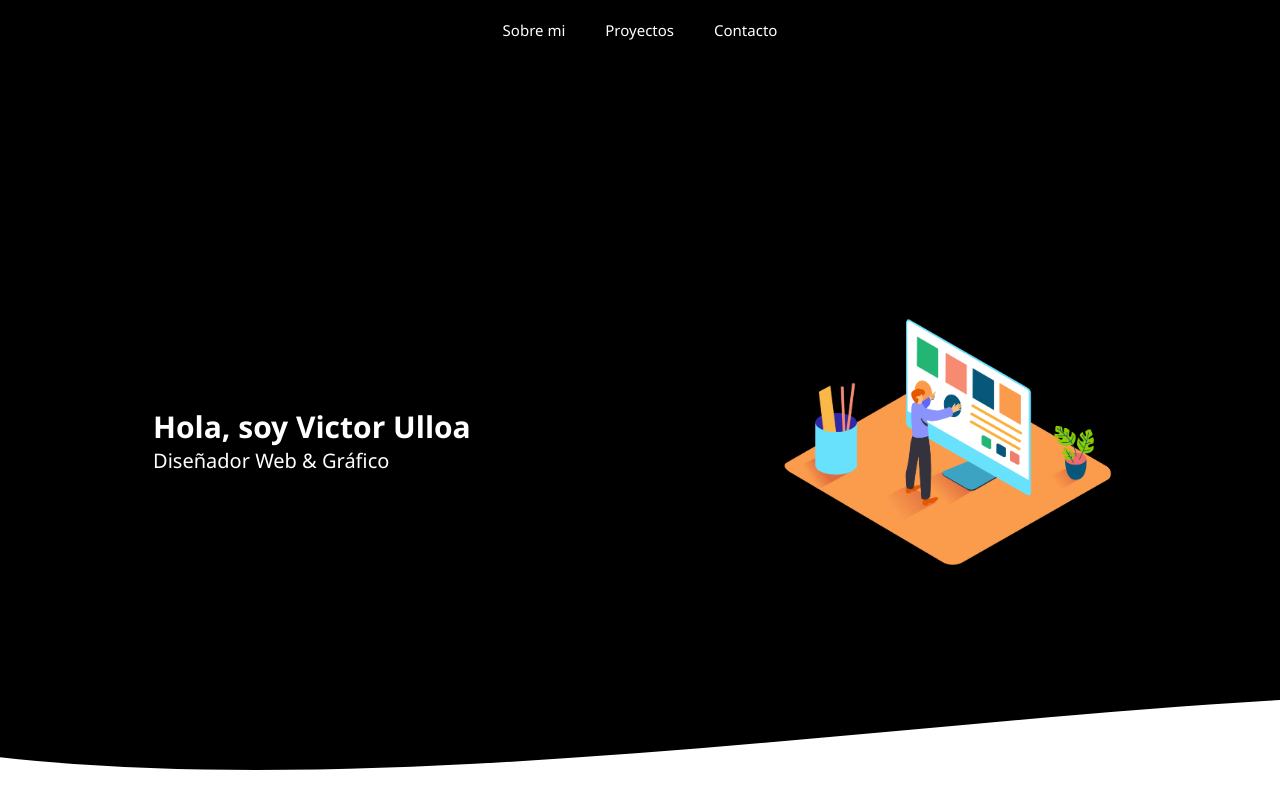
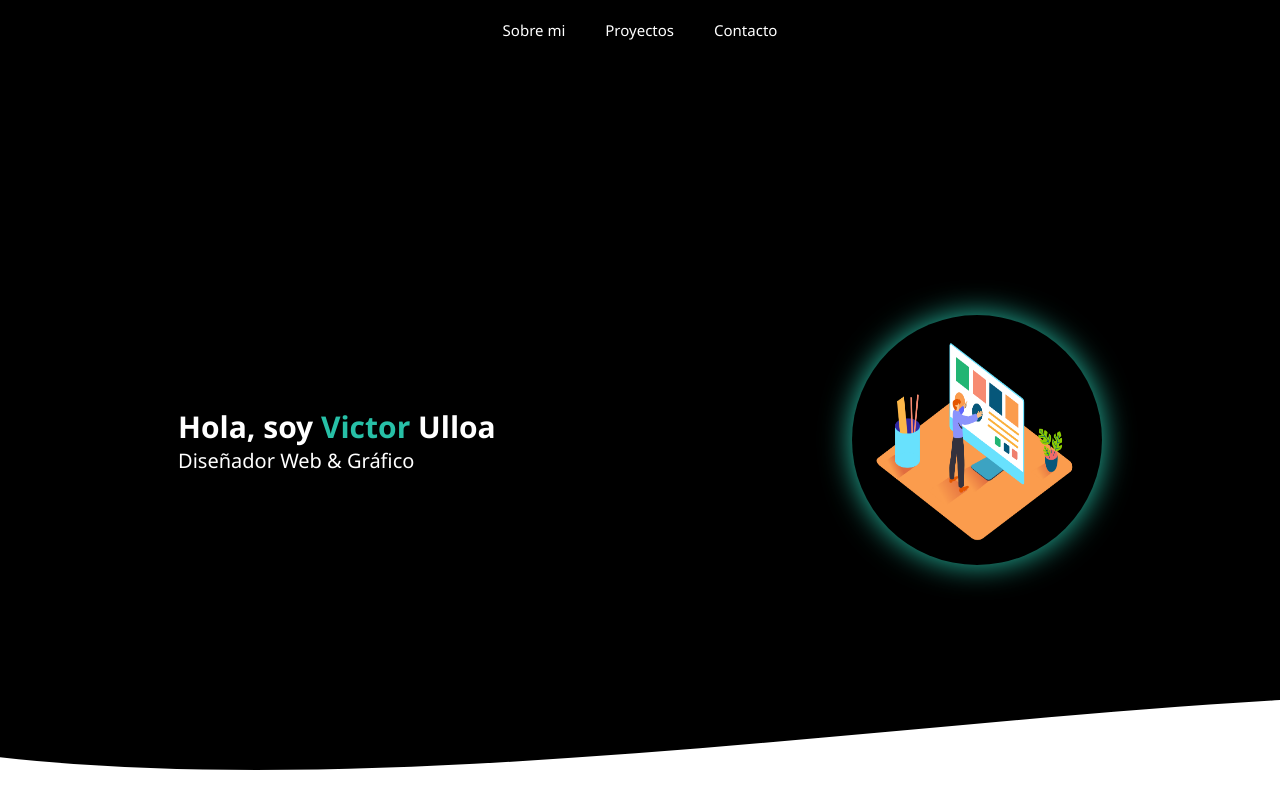
Before and after one commit to VictorChafu/Portafolio_black, a plain HTML site: page index.html in a window 1280 px wide. Shown: the top 800 px of the page. Drawn offline with Linux system fonts and the light colour scheme.

Commit message:
Cambio de color y espaciado en las letras

```diff
--- a/index.html
+++ b/index.html
@@ -17,7 +17,7 @@
         </nav>
         <div class="container">
             <div class="tittle">
-            <h1>Hola, soy Victor Ulloa</h1>
+                <h1><span>Hola, soy&nbsp;</span> <span style="color: #27c0a7;">Victor&nbsp;</span><span>Ulloa</span></h1> <!--&nbsp; sirve para dejar un espacio-->
             <p class="design">Diseñador Web & Gráfico</p>
             </div>
             <img src="./img/many_pixel/designer-isometric-0a2ae.png" alt="">
--- a/style.css
+++ b/style.css
@@ -26,7 +26,11 @@ header {
     justify-content: space-around;
 }
 .container img{
-    width: 350px;
+    width: 250px;
+    height: 250px;
+    padding: 20px;
+    border-radius: 100%;
+    box-shadow: 0 0 30px #27c0a7;
 }
 h1 {
     font-size: 30px;
```
